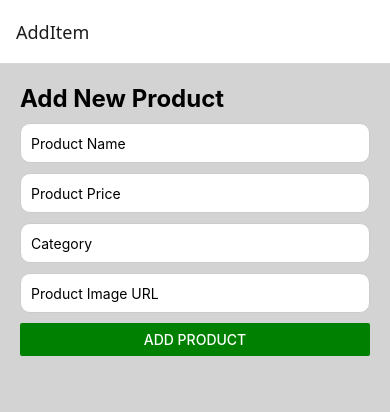
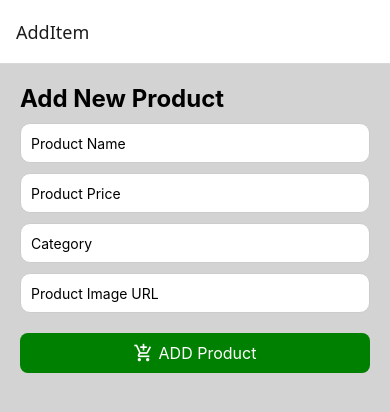
Before and after one commit to KunachRatchapat/Personal-Project, a React Native app: screen /AddItem in a window 390 px wide. Shown: the top 412 px of the page. Built offline with nearby package versions, Linux system fonts and the light colour scheme.

Commit message:
Update AddItem.js

```diff
--- a/src/AddItem.js
+++ b/src/AddItem.js
@@ -1,15 +1,15 @@
 import React, { useState } from "react";
-import { View, Text, TextInput, Button, Alert, StyleSheet } from "react-native";
-import Icon from "react-native-vector-icons/Fontisto";
+import { View, Text, TextInput, TouchableOpacity, Alert, StyleSheet } from "react-native";
+import Icon from "react-native-vector-icons/MaterialIcons";  // สำหรับ Material Icons
 
 const AddItem = ({ navigation }) => {
   const [name, setName] = useState("");
   const [price, setPrice] = useState("");
   const [image, setImage] = useState("");
-  const [category,setCategory] = useState("");
+  const [category, setCategory] = useState("");
 
   const handleSearch = () => {
-    if (!name || !price || image) {
+    if (!name || !price ) {
       Alert.alert("กรุณากรอกข้อมูลให้ครบ");
     } else {
       const newItem = {
@@ -42,13 +42,12 @@ const AddItem = ({ navigation }) => {
         keyboardType="numeric"
       />
 
-<TextInput
+      <TextInput
         style={styles.input}
         placeholder="Category"
         value={category}
         onChangeText={setCategory}
       />
-
 
       <TextInput
         style={styles.input}
@@ -57,7 +56,10 @@ const AddItem = ({ navigation }) => {
         onChangeText={setImage}
       />
 
-      <Button title="ADD Product" color="green" onPress={handleSearch} />
+      <TouchableOpacity style={styles.button} onPress={handleSearch}>
+        <Icon name="add-shopping-cart" size={20} color="#fff" />
+        <Text style={styles.buttonText}>ADD Product</Text>
+      </TouchableOpacity>
     </View>
   );
 };
@@ -82,6 +84,20 @@ const styles = StyleSheet.create({
     backgroundColor: "#fff",
     marginBottom: 10,
   },
+  button: {
+    flexDirection: "row",
+    alignItems: "center",
+    justifyContent: "center",
+    backgroundColor: "green",
+    padding: 10,
+    borderRadius: 8,
+    marginTop: 10,
+  },
+  buttonText: {
+    color: "#fff",
+    fontSize: 16,
+    marginLeft: 5,
+  },
 });
 
 export default AddItem;
```
